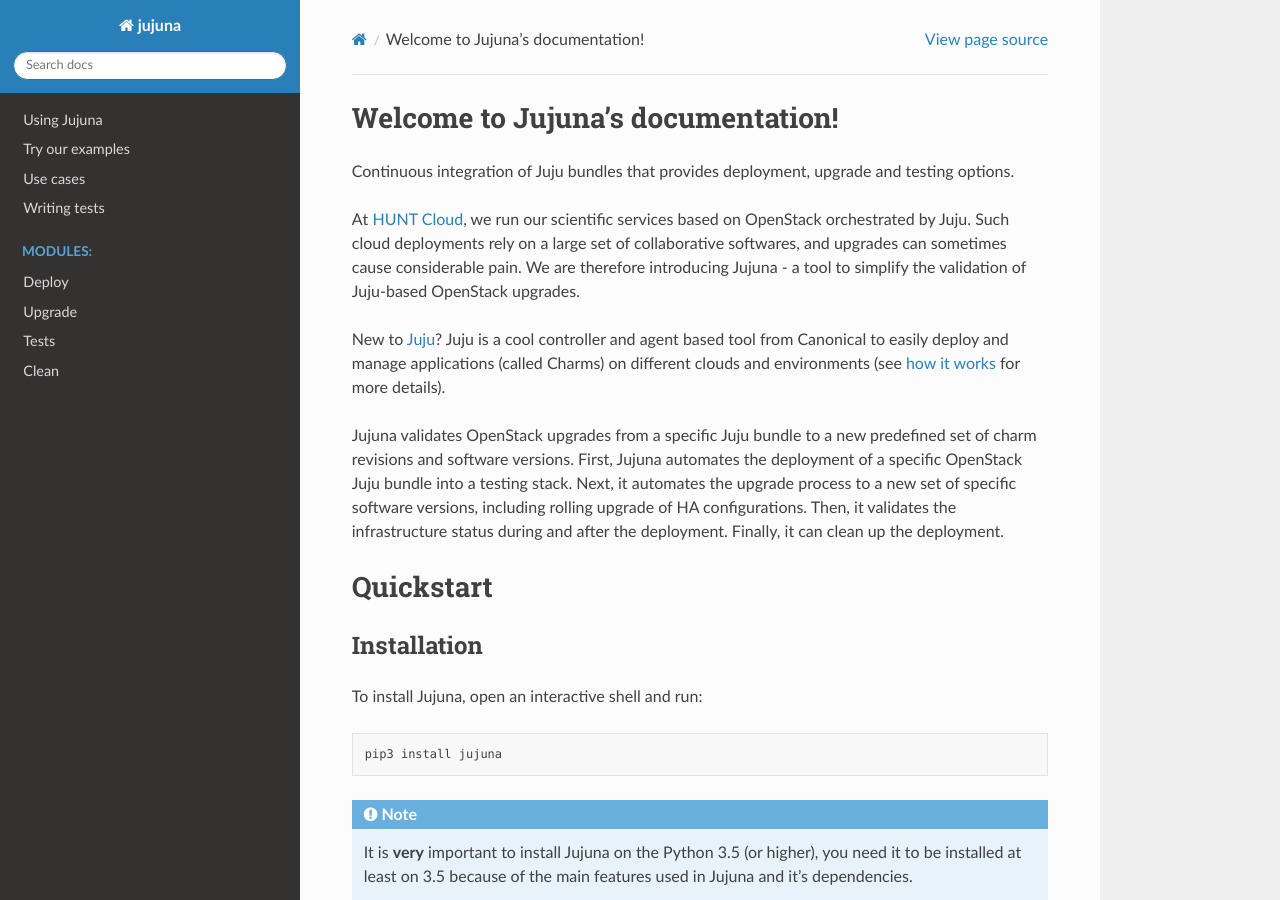
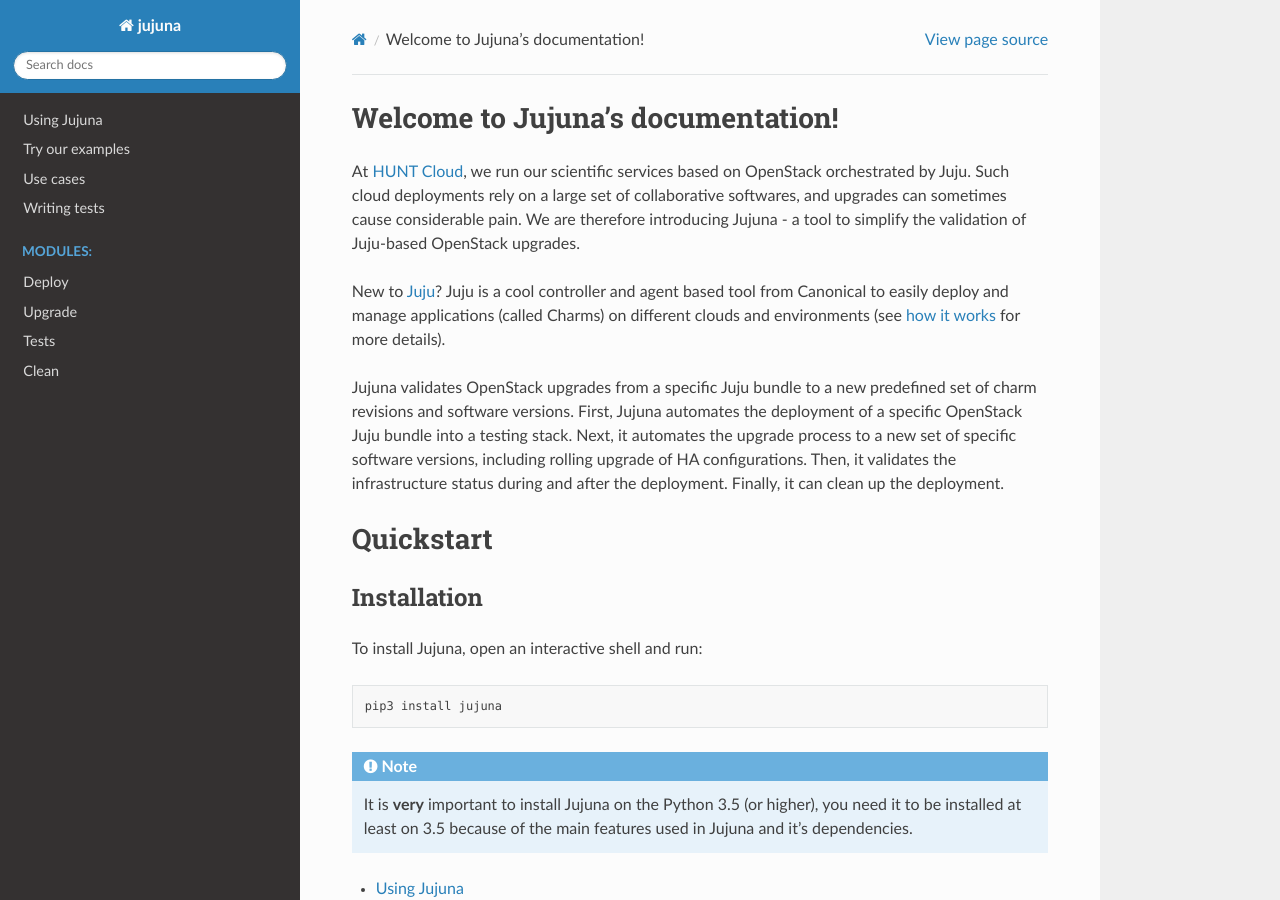
Before and after one commit to huntdatacenter/jujuna, a Sphinx documentation site: the page built from docs/source/index.rst, in a window 1280 px wide and 900 px high. Built offline with Sphinx 7.4.7 and the Read the Docs theme 2.0.0, drawn with Linux system fonts in a browser that asks for light colours.

Commit message:
remove introduction line from docu

```diff
--- a/docs/source/index.rst
+++ b/docs/source/index.rst
@@ -5,9 +5,6 @@
 
 Welcome to Jujuna's documentation!
 ==================================
-
-Continuous integration of Juju bundles that provides deployment, upgrade and
-testing options.
 
 At `HUNT Cloud <https://www.ntnu.edu/huntgenes/hunt-cloud>`_, we run our
 scientific services based on OpenStack orchestrated by Juju. Such cloud
```
